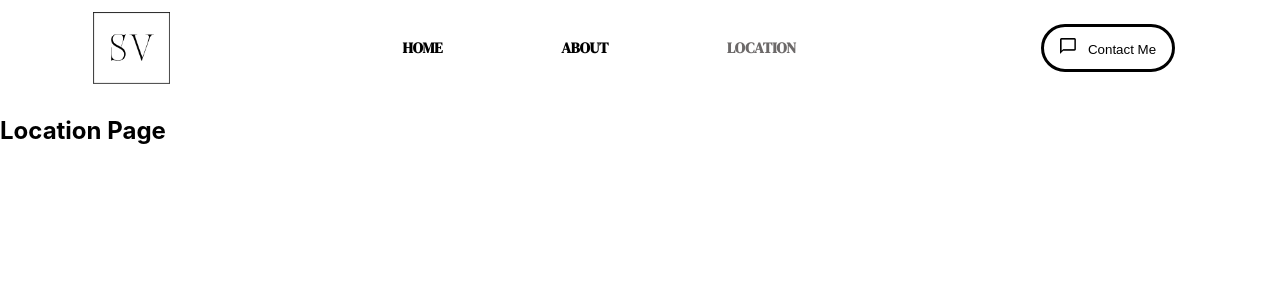
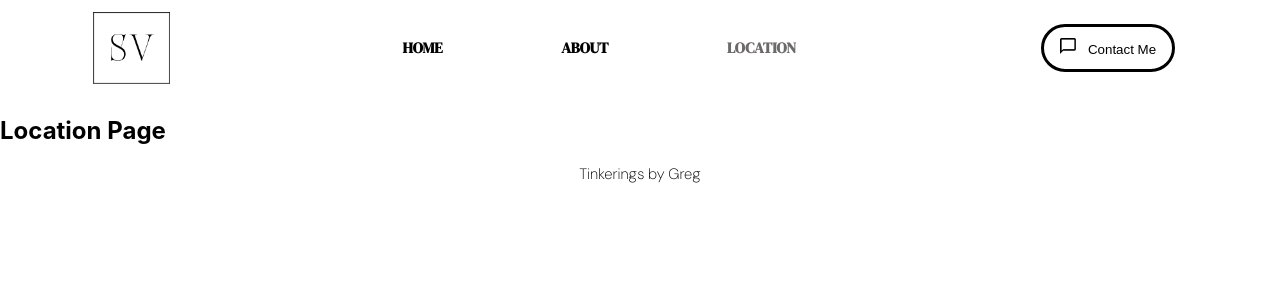
Before and after one commit to mouakiang/client-website, a React (Create React App) app: page /location in a window 1280 px wide. Shown: the top 300 px of the page. Built offline with nearby package versions, Linux system fonts and the light colour scheme.

Commit message:
signed it

```diff
--- a/src/components/location/location.jsx
+++ b/src/components/location/location.jsx
@@ -1,7 +1,8 @@
-export default function Location () {
-    return (
-        <div className="locationPage">
-            <h2>Location Page</h2>
-        </div>
-    )
+export default function Location() {
+  return (
+    <div className="locationPage">
+      <h2>Location Page</h2>
+      <p>Tinkerings by Greg</p>
+    </div>
+  );
 }
```
